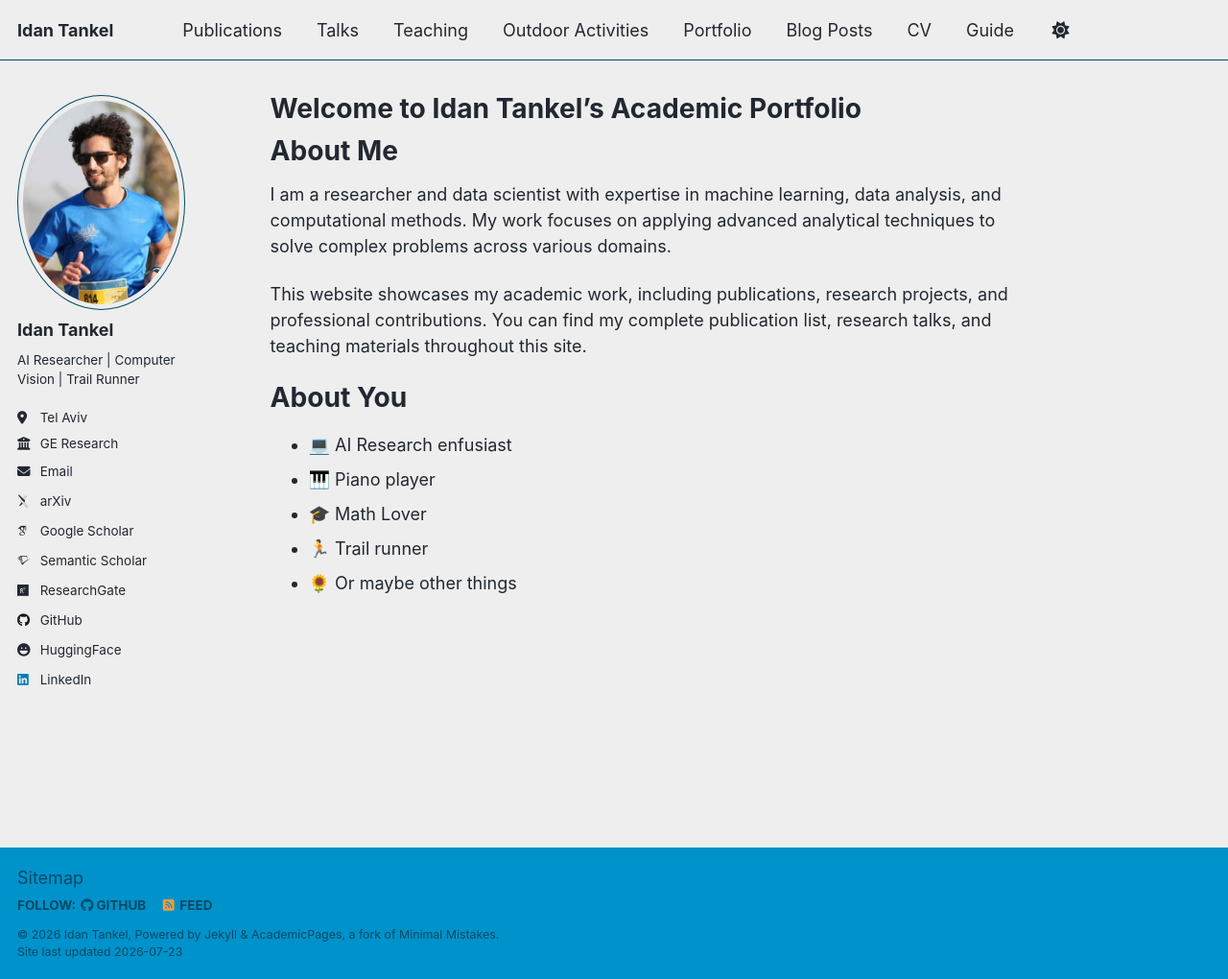
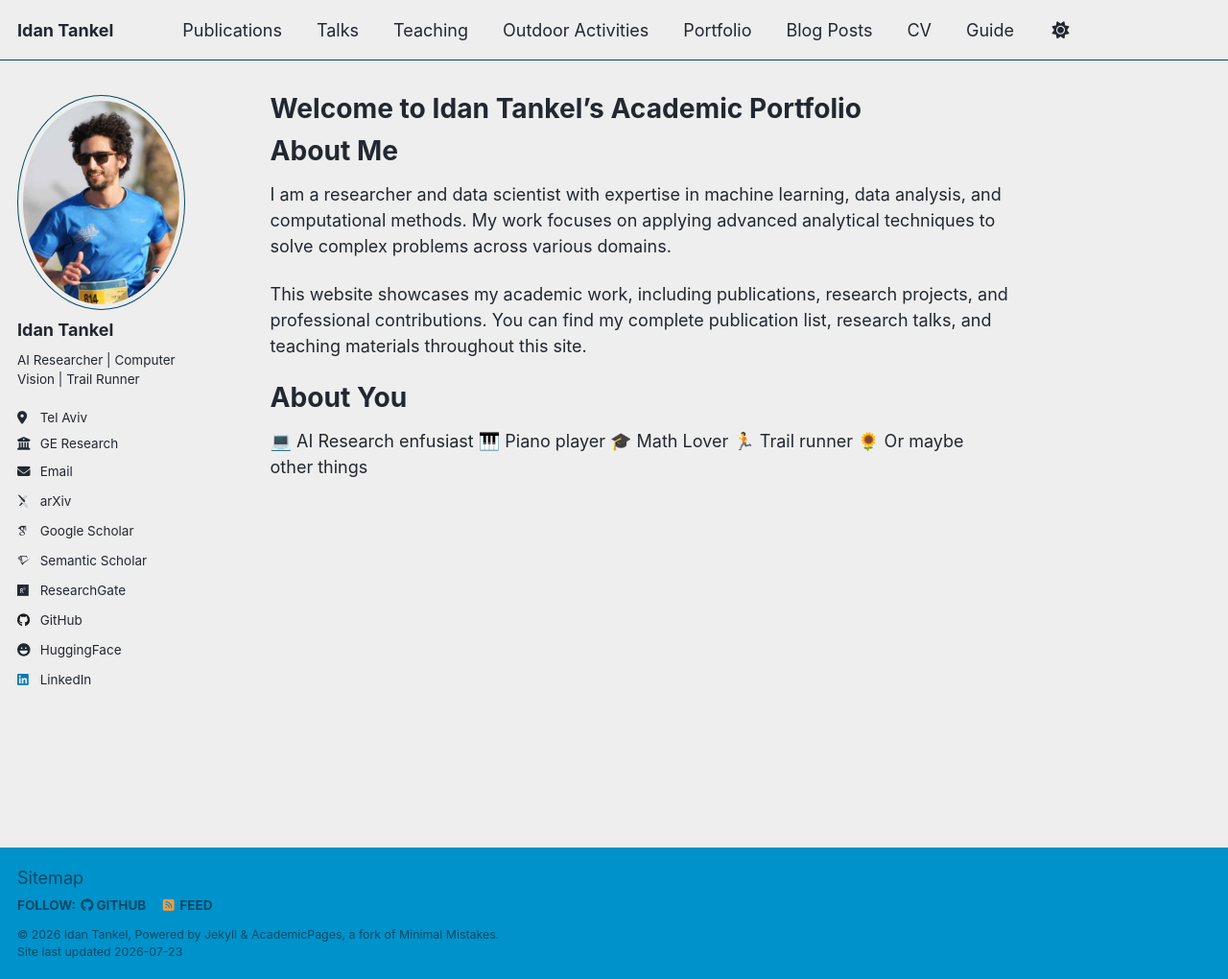
Before and after one commit to idan-tankel/idan-tankel.github.io, a Jekyll site: the page built from _pages/about.md, in a window 1280 px wide and 1020 px high. Shown: the whole window at 96% size. Built offline with Jekyll 4.4.1, drawn with Linux system fonts in a browser that asks for light colours; some web fonts are replaced; a script that is not in the unit is left out.

```diff
--- a/_pages/about.md
+++ b/_pages/about.md
@@ -18,11 +18,11 @@ This website showcases my academic work, including publications, research projec
 About You
 =====
 
-- 💻 AI Research enfusiast
-- 🎹 Piano player
-- 🎓 Math Lover
-- 🏃 Trail runner
-- 🌻 Or maybe other things
+💻 AI Research enfusiast
+🎹 Piano player
+🎓 Math Lover
+🏃 Trail runner
+🌻 Or maybe other things
 
 
 
```
